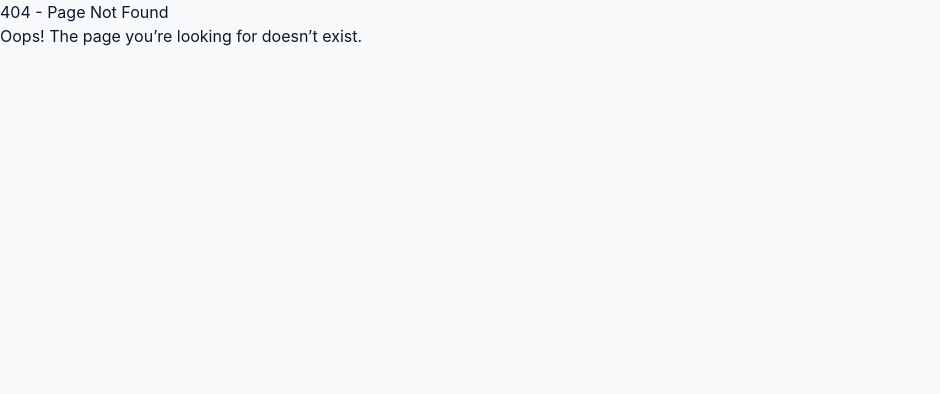
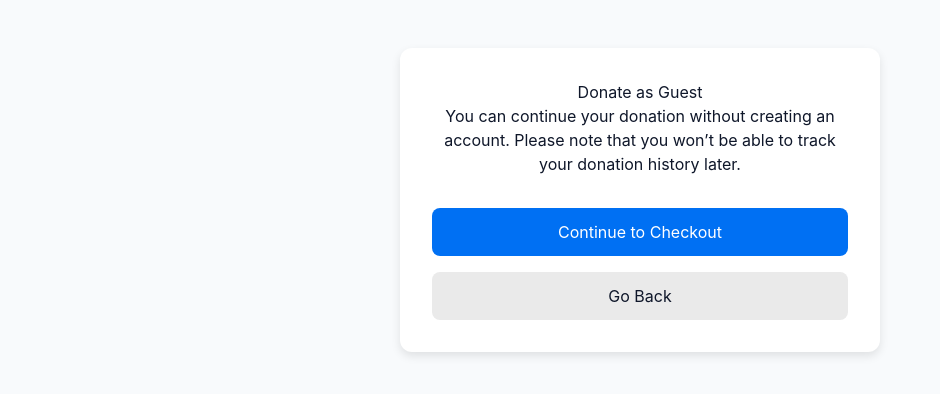
Before and after one commit to Lightcomputerstechnology/WishhoffRichies, a Next.js app: page /donate-as-guest in a window 1280 px wide. Before the commit this address had no page. Shown: the top 394 px of the page, without its empty margins (0-940 px from the left). Built offline with nearby package versions, Linux system fonts and the light colour scheme.

Commit message:
Create donate-as-guest.js

```diff
--- /dev/null
+++ b/pages/donate-as-guest.js
@@ -0,0 +1,68 @@
+import { useRouter } from 'next/router'
+
+export default function DonateAsGuest() {
+  const router = useRouter()
+  const { id } = router.query
+
+  const continueAsGuest = () => {
+    router.push(`/checkout/${id}?guest=true`)
+  }
+
+  return (
+    <div className="guest-page">
+      <h2>Donate as Guest</h2>
+      <p>
+        You can continue your donation without creating an account.
+        Please note that you won’t be able to track your donation history later.
+      </p>
+
+      <div className="actions">
+        <button onClick={continueAsGuest}>
+          Continue to Checkout
+        </button>
+        <button onClick={() => router.back()}>
+          Go Back
+        </button>
+      </div>
+
+      <style jsx>{`
+        .guest-page {
+          max-width: 480px;
+          margin: 3rem auto;
+          padding: 2rem;
+          text-align: center;
+          background: #fff;
+          border-radius: 12px;
+          box-shadow: 0 4px 10px rgba(0,0,0,0.1);
+        }
+        .actions {
+          display: flex;
+          flex-direction: column;
+          gap: 1rem;
+          margin-top: 2rem;
+        }
+        button {
+          padding: 0.75rem 1.5rem;
+          border: none;
+          border-radius: 8px;
+          font-size: 1rem;
+          cursor: pointer;
+          transition: background 0.3s;
+        }
+        button:first-child {
+          background: #0070f3;
+          color: white;
+        }
+        button:first-child:hover {
+          background: #005ac1;
+        }
+        button:last-child {
+          background: #eaeaea;
+        }
+        button:last-child:hover {
+          background: #dcdcdc;
+        }
+      `}</style>
+    </div>
+  )
+}
```
